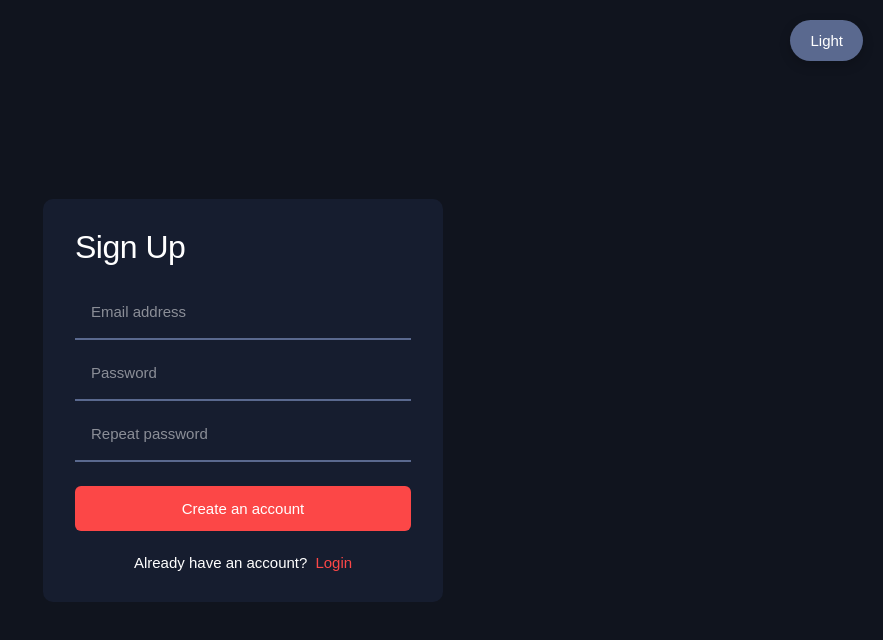
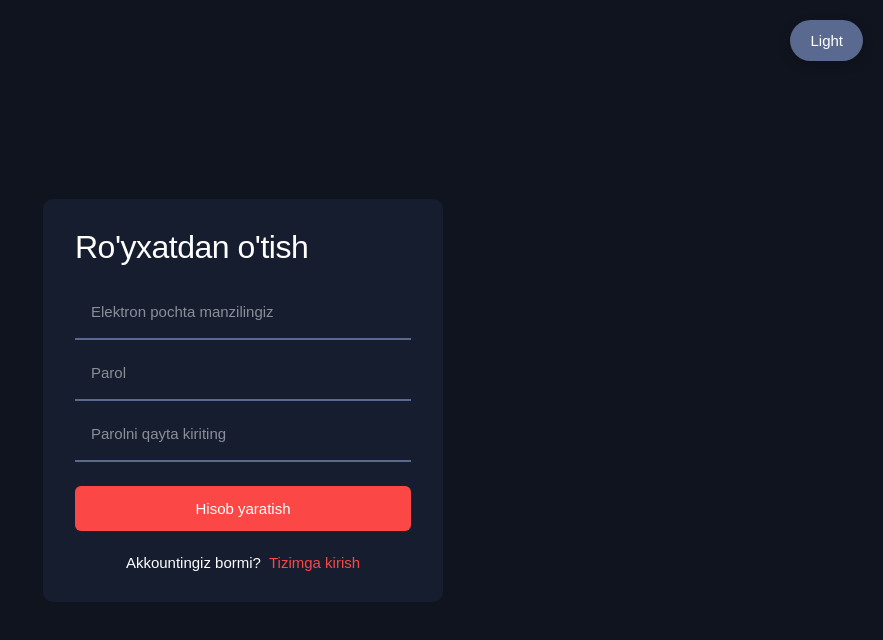
Before and after one commit to solijon010/login-project, a React (Vite) app: page /sign-up in a window 1280 px wide. Shown: the top 640 px of the page, without its empty margins (397-1280 px from the left). Built offline with nearby package versions, Linux system fonts and the light colour scheme.

Commit message:
site part 5

```diff
--- a/src/components/ui/Input/Input.jsx
+++ b/src/components/ui/Input/Input.jsx
@@ -1,5 +1,22 @@
-function Input() {
-  return <div>Input</div>;
+import { Input as InputStyle, InputWrraper } from "./Input.style";
+import { dark } from "../../../styles/theme";
+import { useTranslation } from "react-i18next";
+
+function Input({ name, type, placeholder, error }) {
+  const { t } = useTranslation();
+  return (
+    <InputWrraper style={{ width: "100%" }}>
+      <InputStyle
+        style={{
+          borderBottomColor: error ? dark.colors.red : dark.colors.greyishBlue,
+        }}
+        name={name}
+        type={type}
+        placeholder={t(placeholder)}
+      />
+      {error && <span>{t("Can't be empty")}</span>}
+    </InputWrraper>
+  );
 }
 
 export default Input;
--- a/src/components/ui/Input/Input.style.js
+++ b/src/components/ui/Input/Input.style.js
@@ -1,17 +1,28 @@
 import styled from "styled-components";
 
+export const InputWrraper = styled.div`
+  width: 100%;
+  position: relative;
+
+  span {
+    position: absolute;
+    right: 0;
+    top: 0;
+    color: ${({ theme }) => theme.colors.red};
+  }
+`;
 
 export const Input = styled.input`
   width: 100%;
   padding: 0 1rem 1.125rem 1rem;
-  border-bottom: 2px solid ${({theme})=>theme.colors.greyishBlue};
+  border-bottom: 2px solid ${({ theme }) => theme.colors.greyishBlue};
   outline: none;
 
   &::placeholder {
-    color: ${({theme})=>theme.colors.white50};
+    color: ${({ theme }) => theme.colors.white50};
   }
 
   &:focus {
-    border-bottom-color: ${({theme})=>theme.colors.white};
+    border-bottom-color: ${({ theme }) => theme.colors.white};
   }
 `;
--- a/src/pages/SignUp/SignUp.jsx
+++ b/src/pages/SignUp/SignUp.jsx
@@ -1,31 +1,74 @@
 import { Link } from "react-router-dom";
 import { Button } from "../../components/ui/Button/Button";
 import { Card } from "../../components/ui/Card/Card.style";
-import { Input } from "../../components/ui/Input/Input.style";
+import Input from "../../components/ui/Input/Input";
 import { TitleL } from "../../styles/style";
 import { dark } from "../../styles/theme";
-import { useRef } from "react";
+import { useState } from "react";
+import { useTranslation } from "react-i18next";
 
 function SignUp() {
-  const emailInputRef = useRef(null);
+  const { t } = useTranslation();
+  const [errors, setErrors] = useState({
+    email: false,
+    password: false,
+    repeatPassword: false,
+  });
 
   const handleSubmit = (e) => {
-    e.preventDefault(); // ✅ prevenetDefault → preventDefault
-    console.log("Email value:", emailInputRef.current.value);
+    e.preventDefault();
+
+    const formData = new FormData(e.target);
+    if (!formData.get("email").trim()) {
+      setErrors({
+        email: true,
+        password: false,
+        repeatPassword: false,
+      });
+    } else if (!formData.get("password").trim()) {
+      setErrors({
+        email: false,
+        password: true,
+        repeatPassword: false,
+      });
+    } else if (!formData.get("repeat-password").trim()) {
+      setErrors({
+        email: false,
+        password: false,
+        repeatPassword: true,
+      });
+    } else {
+      e.target.reset();
+    }
   };
 
   return (
     <div className="sign-up">
       <Card>
-        <TitleL>Sign Up</TitleL>
+        <TitleL>{t("Sign Up")}</TitleL>
         <form
-          onSubmit={handleSubmit} // ✅ typo tuzatildi
+          onSubmit={handleSubmit}
           style={{ display: "flex", flexDirection: "column", gap: "1.5rem" }}
         >
-          <Input ref={emailInputRef} type="email" placeholder="Email address" />
-          <Input type="password" placeholder="Password" />
-          <Input type="password" placeholder="Repeat password" />
-          <Button type="submit">Create an account</Button> {/* type submit qo‘shildi */}
+          <Input
+            error={errors.email}
+            type="email"
+            placeholder={"Email address"}
+            name="email"
+          />
+          <Input
+            error={errors.password}
+            type="password"
+            placeholder="Password"
+            name="password"
+          />
+          <Input
+            error={errors.repeatPassword}
+            type="password"
+            placeholder="Repeat password"
+            name="repeat-password"
+          />
+          <Button>{t("Create an account")}</Button>
 
           <p
             style={{
@@ -36,9 +79,9 @@ function SignUp() {
               cursor: "pointer",
             }}
           >
-            Already have an account?
+            {t("Already have an account?")}
             <Link to={"/login"} style={{ color: dark.colors.red }}>
-              Login
+              {t("Login")}
             </Link>
           </p>
         </form>
--- a/src/translation/i18n.js
+++ b/src/translation/i18n.js
@@ -4,17 +4,26 @@ import { initReactI18next } from "react-i18next";
 const resources = {
   en: {
     translation: {
-      "Welcome to React": "Welcome to React and react-i18next",
-    },
-  },
-  fr: {
-    translation: {
-      "Welcome to React": "Bienvenue à React et react-i18next",
+      "Sign Up": "Sign Up",
+      "Can't be empty": "Can't be empty",
+      "Create an account":"Create an account",
+      "Already have an account?":"Already have an account?",
+      "Email address":"Email address",
+      "Password":"Password",
+      "Repeat password":"Repeat password",
+      "Login":"Login",
     },
   },
   uz: {
     translation: {
-      "Welcome to React": "React ko'p tillar saytiga Hush kelibsiz",
+      "Sign Up": "Ro'yxatdan o'tish",
+      "Can't be empty": "Bo'sh bo'lishi mumkin emas",
+      "Create an account":"Hisob yaratish",
+      "Already have an account?":"Akkountingiz bormi?",
+      "Email address":"Elektron pochta manzilingiz",
+      "Password":"Parol",
+      "Repeat password":"Parolni qayta kiriting",
+       "Login":"Tizimga kirish"
     },
   },
 };
@@ -23,7 +32,7 @@ i18n
   .use(initReactI18next) // passes i18n down to react-i18next
   .init({
     resources,
-    lng: "en",
+    lng: "uz",
 
     interpolation: {
       escapeValue: false, // react already safes from xss
```
